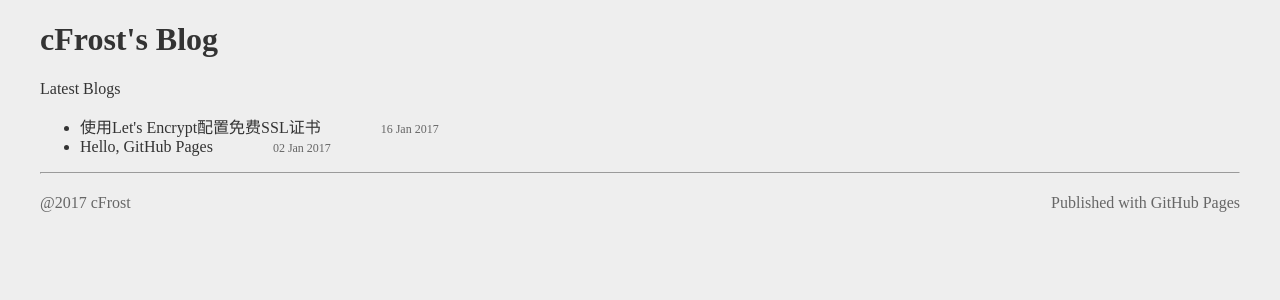
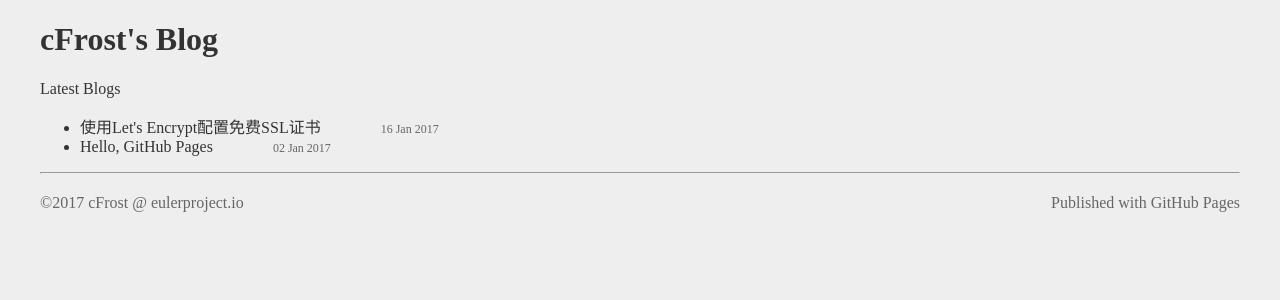
Before and after one commit to cFrost-sun/cfrost-sun.github.io, a Jekyll site: the page built from index.html, in a window 1280 px wide. Shown: the top 300 px of the page. Built offline with Jekyll 4.4.1, drawn with Linux system fonts in a browser that asks for light colours.

Commit message:
copyright

```diff
--- a/_layouts/default.html
+++ b/_layouts/default.html
@@ -56,7 +56,7 @@
 <body>
     {{ content }}
     <hr>
-    <footer><div style="float:left">@2017 cFrost</div><div style="float:right">Published with <a href="https://pages.github.com/">GitHub Pages</a></div></footer>
+    <footer><div style="float:left">&copy;2017 cFrost @ <a href="https://eulerproject.io">eulerproject.io</a></div><div style="float:right">Published with <a href="https://pages.github.com/">GitHub Pages</a></div></footer>
 </body>
 
 </html>
```
